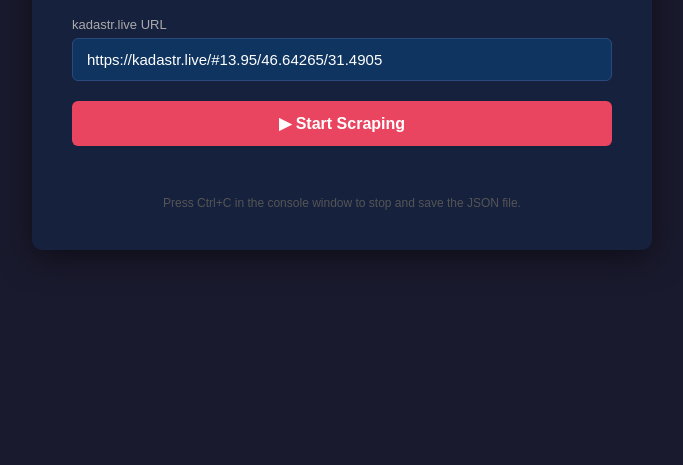
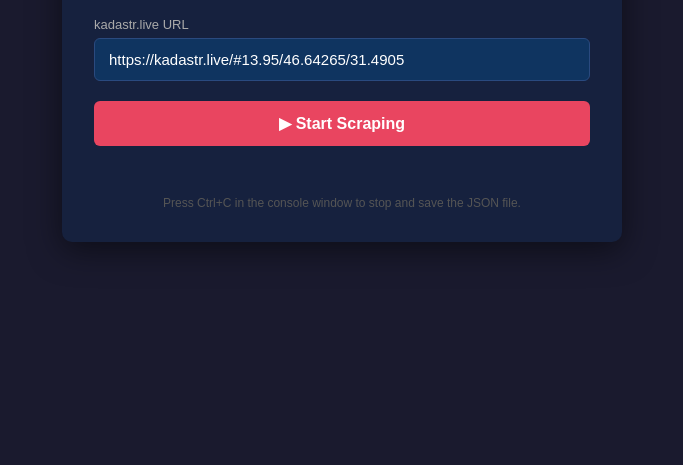
Before and after one commit to IntDavydov/extract-parcels, a website: page gui.html in a window 1280 px wide. Shown: the part 335-800 px from the top of the page, without its empty margins (298-981 px from the left). Drawn offline with Linux system fonts and the light colour scheme.

Commit message:
rebuild kadastr

```diff
--- a/gui.html
+++ b/gui.html
@@ -2,6 +2,7 @@
 <html lang="en">
 <head>
   <meta charset="UTF-8" />
+  <meta name="viewport" content="width=device-width, initial-scale=1.0" />
   <title>Kadastr Scraper</title>
   <style>
     * { box-sizing: border-box; margin: 0; padding: 0; }
@@ -17,8 +18,8 @@
     .card {
       background: #16213e;
       border-radius: 10px;
-      padding: 40px;
-      width: 620px;
+      padding: 32px;
+      width: 560px;
       box-shadow: 0 8px 32px rgba(0,0,0,0.5);
     }
     h2 { color: #e94560; margin-bottom: 8px; font-size: 22px; }
```
Also changed, not shown: script.js (+6 -2 lines).
